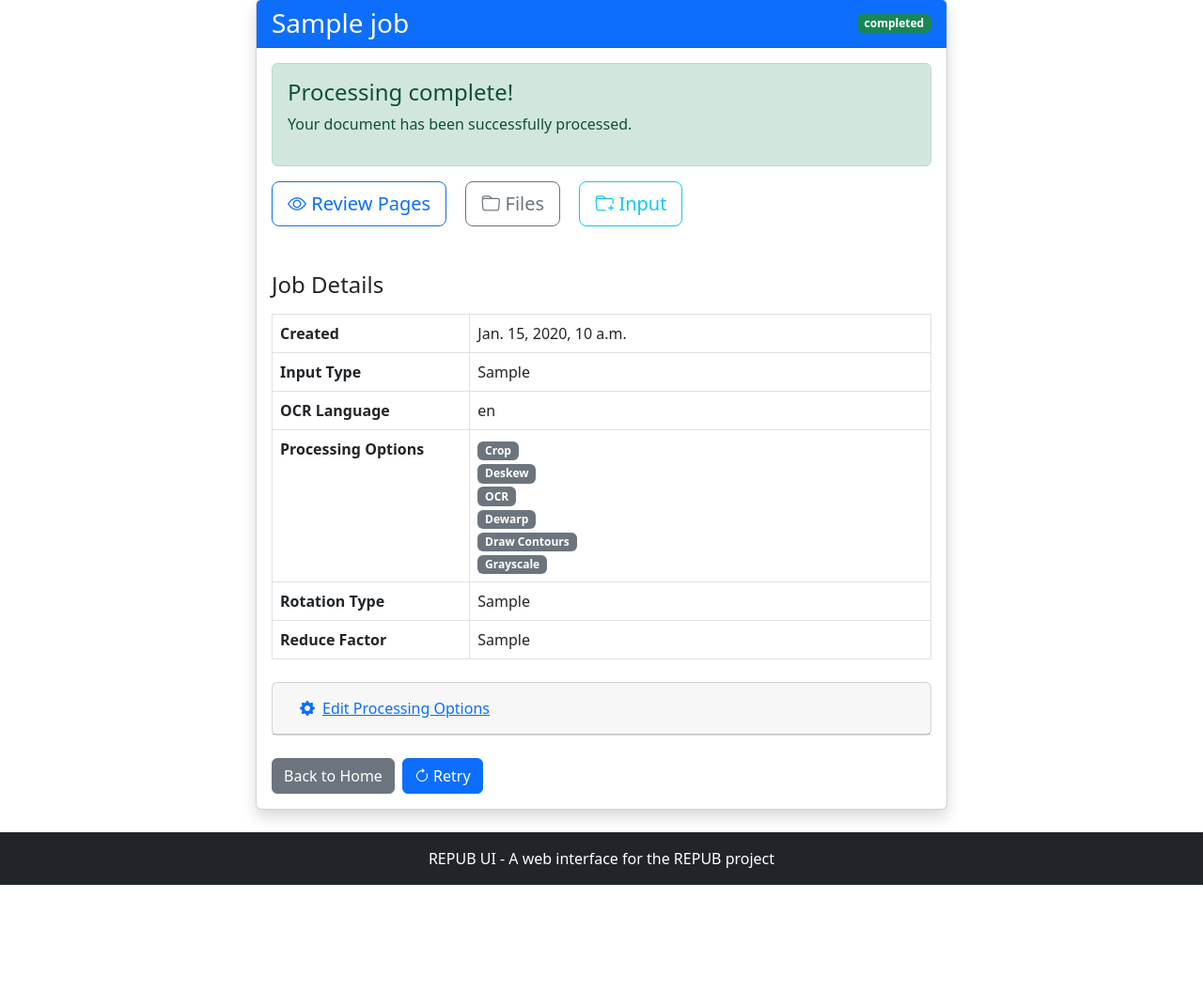
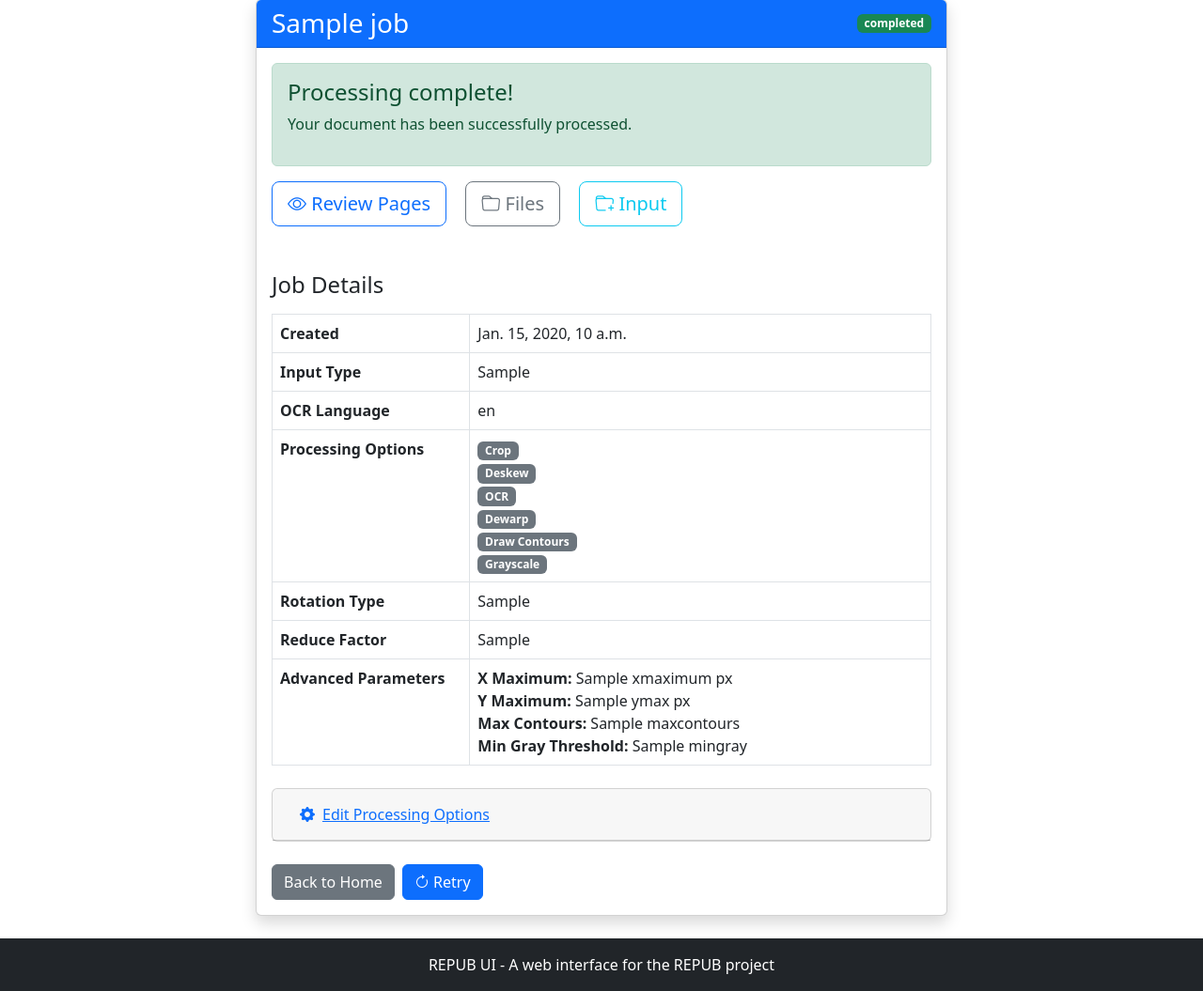
Before and after one commit to sushant354/servantsofknowledge, a Django app: template repub/repubui/templates/repub_interface/job_detail.html in a window 1280 px wide. Shown: the part 81-1136 px from the top of the page at 94% size. Before the commit the page ends 1023 px from the top, so only its background shows below. Run offline with Django 5.2, Linux system fonts and the light colour scheme; tables that the repository leaves empty hold one stand-in row (values such as "Sample post"); the template is opened without the code that fills it: values that come from a table or form of the project are taken from there, most other values are stand-ins (such as "Sample title", 1, 10 or a date in 2020); data that the repository does not hold is empty; some libraries are stand-ins or nearby versions.

Commit message:
Better review of failed jobs. Making mingray as configurable parameter

```diff
--- a/repub/imgfuncs/cropping.py
+++ b/repub/imgfuncs/cropping.py
@@ -71,10 +71,10 @@ def get_min_max_y(hline0, hline1):
 
     return miny, maxy
 
-def get_crop_box(img, xmax, ymax, maxcontours, logger=None):
+def get_crop_box(img, xmax, ymax, maxcontours, mingray, logger=None):
     if logger is None:
         logger = logging.getLogger('repub.crop')
-    contours = find_contour(img)
+    contours = find_contour(img, mingray)
 
     contours = contours[:maxcontours]
 
--- a/repub/imgfuncs/deskew.py
+++ b/repub/imgfuncs/deskew.py
@@ -5,10 +5,10 @@ import logging
 
 from .utils import  find_contour, get_hvlines
 
-def deskew(img, xmax, ymax, maxcontours, rotate_type, logger=None):
+def deskew(img, xmax, ymax, maxcontours, rotate_type, mingray, logger=None):
     if logger is None:
         logger = logging.getLogger('repub.deskew')
-    contours = find_contour(img)
+    contours = find_contour(img, mingray)
 
     contours = contours[:maxcontours]
 
--- a/repub/imgfuncs/utils.py
+++ b/repub/imgfuncs/utils.py
@@ -6,9 +6,8 @@ def threshold_gray(img, mingray, maxgray):
     ret, thresh = cv2.threshold(gray, mingray, maxgray, cv2.THRESH_BINARY)
     return thresh
 
-def find_contour(img):
-    #edges = cv2.Canny(thresh, 50, 150, 3)
-    thresh = threshold_gray(img, 125, 255)
+def find_contour(img, mingray):
+    thresh = threshold_gray(img, mingray, 255)
     contours, hierarchy = cv2.findContours(thresh, cv2.RETR_EXTERNAL, \
                                            cv2.CHAIN_APPROX_SIMPLE )
     contours = sorted(contours, key=cv2.contourArea, reverse=True)
--- a/repub/repubui/repub_interface/forms.py
+++ b/repub/repubui/repub_interface/forms.py
@@ -11,7 +11,7 @@ class ProcessingJobForm(forms.ModelForm):
         fields = [
             'title', 'input_file', 'input_type', 'language',
             'crop', 'deskew', 'ocr', 'dewarp', 'draw_contours', 'gray',
-            'rotate_type', 'reduce_factor', 'xmaximum', 'ymax', 'maxcontours'
+            'rotate_type', 'reduce_factor', 'xmaximum', 'ymax', 'maxcontours', 'mingray'
         ]
         widgets = {
             'title': forms.TextInput(attrs={'class': 'form-control'}),
@@ -29,6 +29,7 @@ class ProcessingJobForm(forms.ModelForm):
             'xmaximum': forms.NumberInput(attrs={'class': 'form-control'}),
             'ymax': forms.NumberInput(attrs={'class': 'form-control'}),
             'maxcontours': forms.NumberInput(attrs={'class': 'form-control'}),
+            'mingray': forms.NumberInput(attrs={'class': 'form-control'}),
         }
         labels = {
             'input_file': 'Upload File',
@@ -45,6 +46,7 @@ class ProcessingJobForm(forms.ModelForm):
             'xmaximum': 'Max horizontal line distance (pixels)',
             'ymax': 'Max vertical line distance (pixels)',
             'maxcontours': 'Maximum contours to examine',
+            'mingray': 'Minimum gray threshold for contours',
         }
         help_texts = {
             'input_file': 'For PDF input type: upload a PDF file. For Images input type: upload a ZIP file with images or a single image file.',
@@ -94,7 +96,7 @@ class ProcessingOptionsForm(forms.ModelForm):
         model = ProcessingJob
         fields = [
             'language', 'crop', 'deskew', 'ocr', 'dewarp', 'draw_contours', 'gray',
-            'rotate_type', 'reduce_factor', 'xmaximum', 'ymax', 'maxcontours'
+            'rotate_type', 'reduce_factor', 'xmaximum', 'ymax', 'maxcontours', 'mingray'
         ]
         widgets = {
             'language': forms.TextInput(attrs={'class': 'form-control'}),
@@ -109,6 +111,7 @@ class ProcessingOptionsForm(forms.ModelForm):
             'xmaximum': forms.NumberInput(attrs={'class': 'form-control'}),
             'ymax': forms.NumberInput(attrs={'class': 'form-control'}),
             'maxcontours': forms.NumberInput(attrs={'class': 'form-control'}),
+            'mingray': forms.NumberInput(attrs={'class': 'form-control'}),
         }
         labels = {
             'language': 'OCR Language(s) (e.g., eng+fra)',
@@ -123,6 +126,7 @@ class ProcessingOptionsForm(forms.ModelForm):
             'xmaximum': 'Max horizontal line distance (pixels)',
             'ymax': 'Max vertical line distance (pixels)',
             'maxcontours': 'Maximum contours to examine',
+            'mingray': 'Minimum gray threshold for contours',
         }
 
     def clean(self):
--- a/repub/repubui/repub_interface/models.py
+++ b/repub/repubui/repub_interface/models.py
@@ -66,6 +66,7 @@ class ProcessingJob(models.Model):
     xmaximum = models.IntegerField(default=30)
     ymax = models.IntegerField(default=60)
     maxcontours = models.IntegerField(default=5)
+    mingray = models.IntegerField(default=100)
 
     # Output
     output_file = models.FileField(upload_to=get_output_path, blank=True, null=True)
--- a/repub/repubui/repub_interface/views.py
+++ b/repub/repubui/repub_interface/views.py
@@ -376,6 +376,7 @@ class Args:
         self.maxcontours  = job.maxcontours
         self.xmax         = job.xmaximum
         self.ymax         = job.ymax
+        self.mingray      = job.mingray
         self.crop         = job.crop
         self.deskew       = job.deskew
         self.do_ocr       = job.ocr
@@ -458,8 +459,10 @@ def process_job(job):
         else:
             metadata = scandir.metadata
         if args.drawcontours:
+            args.thumbnaildir = job.get_thumbnail_dir()
             outfiles = process_raw.draw_contours(scandir, args, job_logger)
         elif args.gray:
+            args.thumbnaildir = job.get_thumbnail_dir()
             outfiles = process_raw.gray_images(scandir, args, job_logger)
         elif args.deskew and not args.crop:
             outfiles = process_raw.deskew_images(scandir, args, job_logger)
--- a/repub/repubui/templates/repub_interface/job_detail.html
+++ b/repub/repubui/templates/repub_interface/job_detail.html
@@ -86,6 +86,18 @@
                             <pre class="mt-2">{{ job.error_message }}</pre>
                         {% endif %}
                     </div>
+
+                    <button type="button" class="btn btn-outline-primary btn-lg mb-4 me-3" data-bs-toggle="modal" data-bs-target="#reviewPagesModal">
+                        <i class="bi bi-eye"></i> Review Pages
+                    </button>
+
+                    <a href="{% url 'job_output_directory' job.id %}" class="btn btn-outline-secondary btn-lg mb-4 me-3" title="View output directory">
+                        <i class="bi bi-folder"></i> Files
+                    </a>
+
+                    <a href="{% url 'job_input_directory' job.id %}" class="btn btn-outline-info btn-lg mb-4" title="View input directory">
+                        <i class="bi bi-folder-plus"></i> Input
+                    </a>
                 {% elif job.status == 'completed' %}
                     <div class="alert alert-success">
                         <h4 class="alert-heading">Processing complete!</h4>
@@ -149,6 +161,17 @@
                             <td>{{ job.reduce_factor }}</td>
                         </tr>
                         {% endif %}
+                        <tr>
+                            <th>Advanced Parameters</th>
+                            <td>
+                                <ul class="list-unstyled mb-0">
+                                    <li><strong>X Maximum:</strong> {{ job.xmaximum }} px</li>
+                                    <li><strong>Y Maximum:</strong> {{ job.ymax }} px</li>
+                                    <li><strong>Max Contours:</strong> {{ job.maxcontours }}</li>
+                                    <li><strong>Min Gray Threshold:</strong> {{ job.mingray }}</li>
+                                </ul>
+                            </td>
+                        </tr>
                     </tbody>
                 </table>
 
@@ -248,6 +271,11 @@
                                         <div class="mb-3">
                                             <label for="{{ form.maxcontours.id_for_label }}" class="form-label">{{ form.maxcontours.label }}</label>
                                             {{ form.maxcontours }}
+                                        </div>
+
+                                        <div class="mb-3">
+                                            <label for="{{ form.mingray.id_for_label }}" class="form-label">{{ form.mingray.label }}</label>
+                                            {{ form.mingray }}
                                         </div>
                                     </div>
                                 </div>
```
Also changed, not shown: repub/process_raw.py (+35 -20 lines), repub/repubui/templates/repub_interface/home.html (+9 -3 lines).
